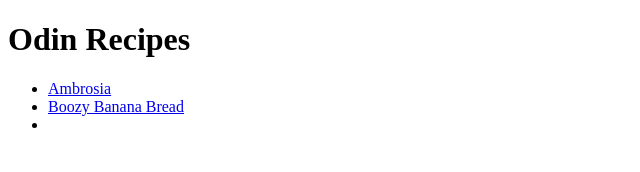
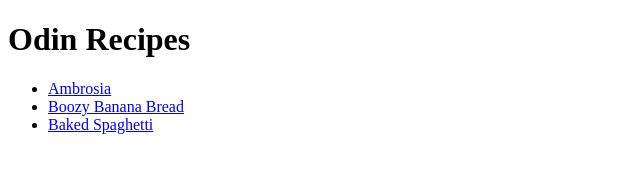
Before and after one commit to kusiLaw/odin-recipes, a plain HTML site: page index.html in a window 1280 px wide. Shown: the whole page, without its empty margins (0-640 px from the left). Drawn offline with Linux system fonts and the light colour scheme.

Commit message:
Fix baked-spaghetti link

```diff
--- a/index.html
+++ b/index.html
@@ -10,7 +10,7 @@
         <ul>
             <li><a href="./recipes/ambrosia.html">Ambrosia</a></li>
             <li><a href="./recipes/boozy_banana_bread.html">Boozy Banana Bread</a></li>
-            <li></li>
+            <li><a href="./recipes/baked_spaghetti.html">Baked Spaghetti</a></li>
         </ul>
 
 
```
